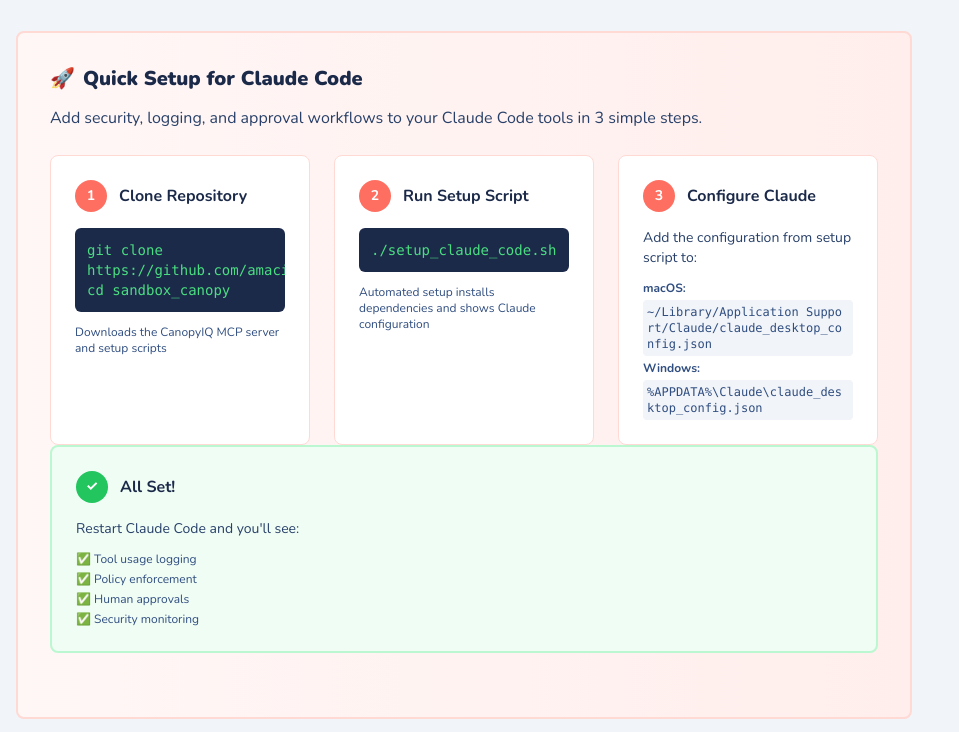
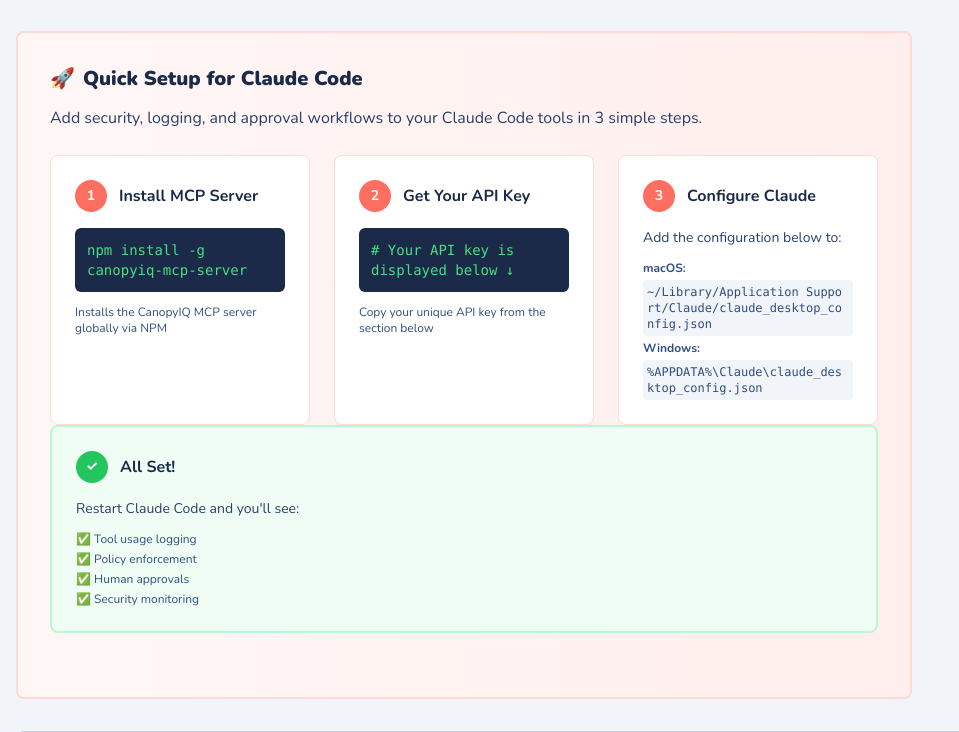
Before and after one commit to amacisaac222/sandbox_canopy, a FastAPI app: template canopyiq_site/templates/admin_mcp.html in a window 1280 px wide. Shown: the part 228-960 px from the top of the page, without its empty margins (0-959 px from the left). Run offline with FastAPI, Linux system fonts and the light colour scheme; the template is opened without the code that fills it, so the values that code supplies are empty; some libraries are stand-ins or nearby versions.

Commit message:
📦 Update MCP setup instructions to use NPM package
- Changed admin MCP setup from git clone to npm install -g canopyiq-mcp-server
- Updated step instructions to match NPM-based workflow
- Simplified setup process for users
- Now matches homepage and README instructions

🤖 Generated with [Claude Code](https://claude.ai/code)

Co-Authored-By: Claude <noreply@anthropic.com>

```diff
--- a/canopyiq_site/templates/admin_mcp.html
+++ b/canopyiq_site/templates/admin_mcp.html
@@ -24,24 +24,24 @@
       <div class="bg-white rounded-lg p-6 border border-coral-200">
         <div class="flex items-center gap-3 mb-4">
           <div class="bg-coral-500 text-white rounded-full w-8 h-8 flex items-center justify-center font-bold text-sm">1</div>
-          <h3 class="font-bold text-navy-900">Clone Repository</h3>
+          <h3 class="font-bold text-navy-900">Install MCP Server</h3>
         </div>
         <div class="bg-navy-900 rounded-md p-3 font-mono text-sm text-green-400 overflow-x-auto mb-3">
-          git clone https://github.com/amacisaac222/sandbox_canopy.git<br>cd sandbox_canopy
+          npm install -g canopyiq-mcp-server
         </div>
-        <p class="text-xs text-navy-600">Downloads the CanopyIQ MCP server and setup scripts</p>
+        <p class="text-xs text-navy-600">Installs the CanopyIQ MCP server globally via NPM</p>
       </div>
 
       <!-- Step 2 -->
       <div class="bg-white rounded-lg p-6 border border-coral-200">
         <div class="flex items-center gap-3 mb-4">
           <div class="bg-coral-500 text-white rounded-full w-8 h-8 flex items-center justify-center font-bold text-sm">2</div>
-          <h3 class="font-bold text-navy-900">Run Setup Script</h3>
+          <h3 class="font-bold text-navy-900">Get Your API Key</h3>
         </div>
         <div class="bg-navy-900 rounded-md p-3 font-mono text-sm text-green-400 overflow-x-auto mb-3">
-          ./setup_claude_code.sh
+          # Your API key is displayed below ↓
         </div>
-        <p class="text-xs text-navy-600">Automated setup installs dependencies and shows Claude configuration</p>
+        <p class="text-xs text-navy-600">Copy your unique API key from the section below</p>
       </div>
 
       <!-- Step 3 -->
@@ -50,7 +50,7 @@
           <div class="bg-coral-500 text-white rounded-full w-8 h-8 flex items-center justify-center font-bold text-sm">3</div>
           <h3 class="font-bold text-navy-900">Configure Claude</h3>
         </div>
-        <p class="text-navy-700 text-sm mb-3">Add the configuration from setup script to:</p>
+        <p class="text-navy-700 text-sm mb-3">Add the configuration below to:</p>
         <div class="text-xs text-navy-600 space-y-1">
           <div><strong>macOS:</strong></div>
           <div class="font-mono bg-navy-50 p-1 rounded text-xs break-all">~/Library/Application Support/Claude/claude_desktop_config.json</div>
```
